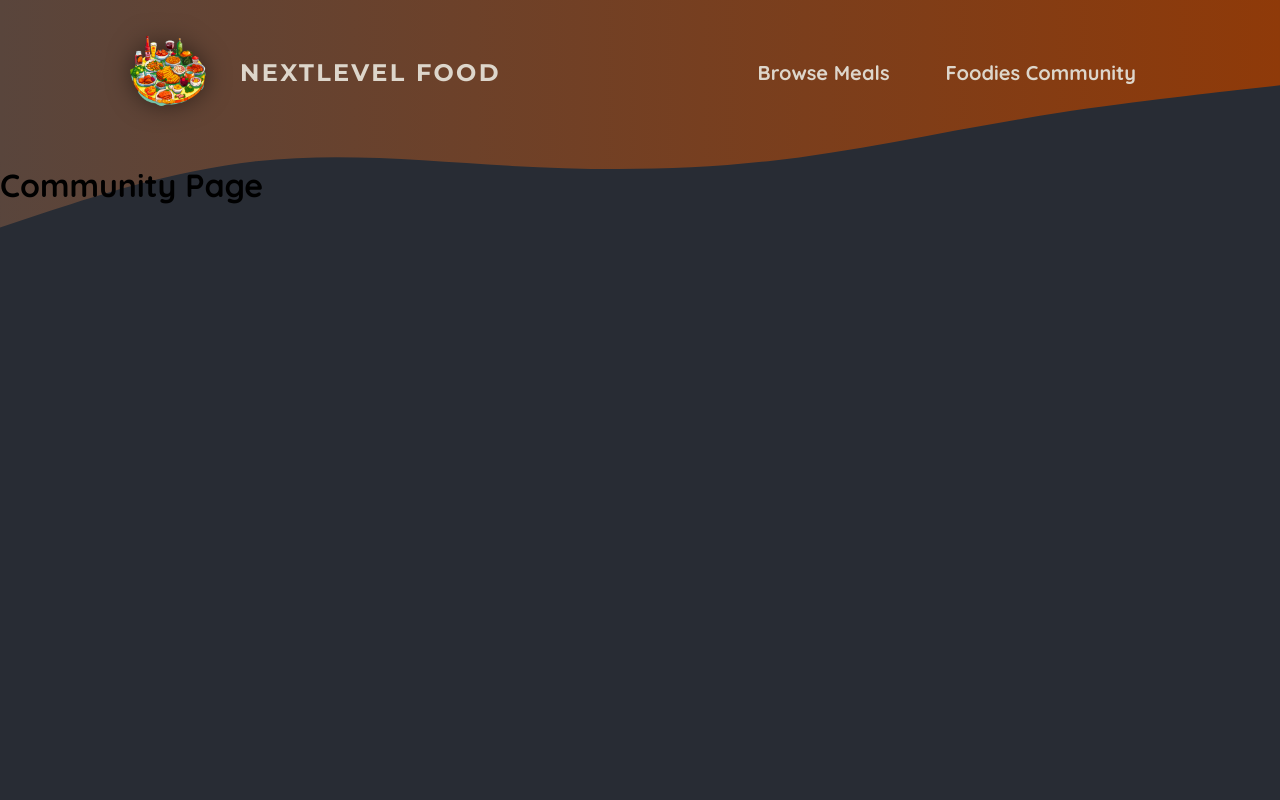
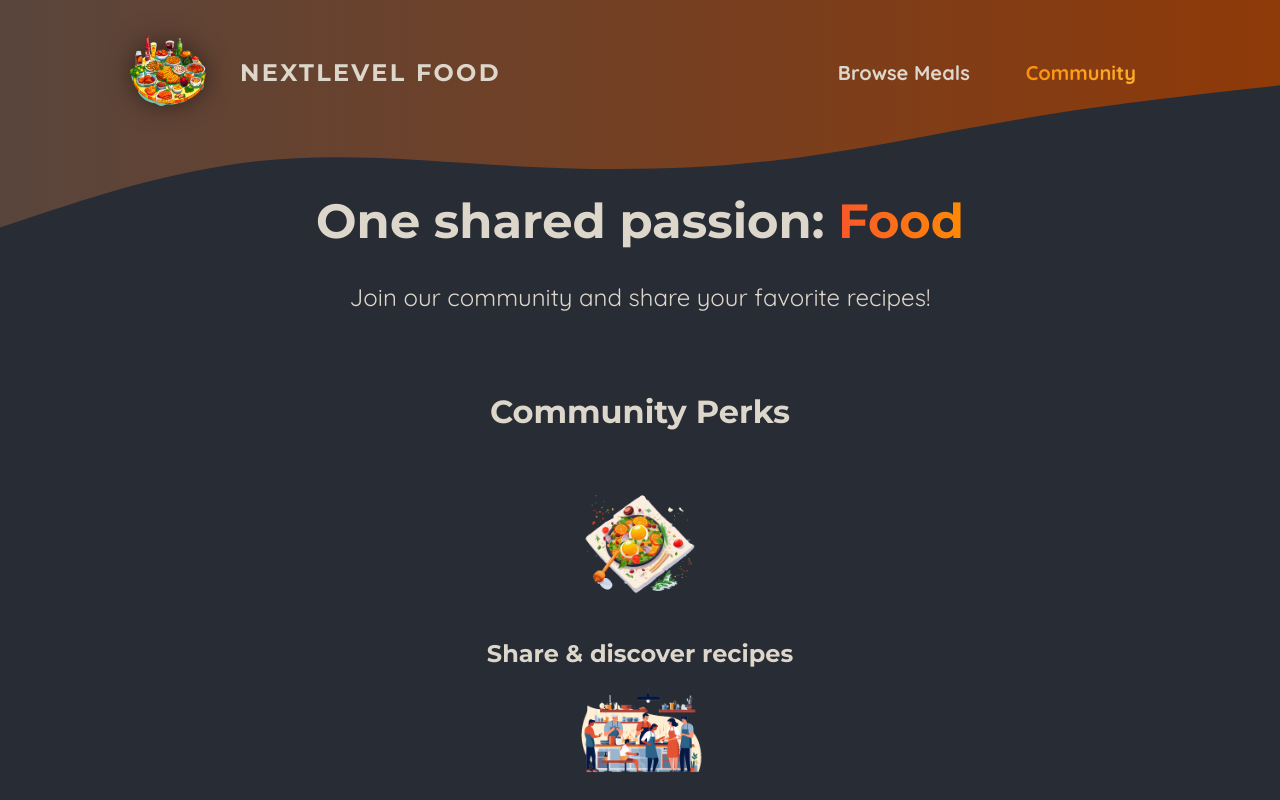
Before and after one commit to marinaaglic/food-app, a Next.js app: page /community in a window 1280 px wide. Shown: the top 800 px of the page. Built offline with nearby package versions, Linux system fonts and the light colour scheme.

Commit message:
separated Link in to another file

```diff
--- /dev/null
+++ b/app/community/page.module.css
@@ -0,0 +1,61 @@
+.header {
+  gap: 3rem;
+  margin: 3rem auto 5rem auto;
+  width: 90%;
+  max-width: 75rem;
+  color: #ddd6cb;
+  font-size: 1.5rem;
+  text-align: center;
+}
+
+.header h1 {
+  font-family: "Montserrat", sans-serif;
+}
+
+.highlight {
+  background: linear-gradient(90deg, #f9572a, #ff8a05);
+  background-clip: text;
+  -webkit-background-clip: text;
+  -webkit-text-fill-color: transparent;
+}
+
+.main {
+  width: 90%;
+  max-width: 40rem;
+  margin: 0 auto;
+  text-align: center;
+}
+
+.main h2 {
+  font-family: "Montserrat", sans-serif;
+  font-size: 2rem;
+  margin-bottom: 3rem;
+  color: #ddd6cb;
+}
+
+.perks {
+  list-style: none;
+  margin: 3rem 0;
+  padding: 0;
+}
+
+.perks li {
+  display: flex;
+  flex-direction: column;
+  align-items: center;
+  gap: 2rem;
+}
+
+.perks img {
+  width: 8rem;
+  height: 8rem;
+  object-fit: contain;
+}
+
+.perks p {
+  font-family: "Montserrat", sans-serif;
+  font-size: 1.5rem;
+  font-weight: bold;
+  margin: 0;
+  color: #ddd6cb;
+}
--- a/app/community/page.tsx
+++ b/app/community/page.tsx
@@ -1,9 +1,40 @@
-interface CommunityProps {}
+import Image from "next/image";
 
-export default function CommunityPage({}: CommunityProps) {
+import mealIcon from "@/assets/icons/meal.png";
+import communityIcon from "@/assets/icons/community.png";
+import eventsIcon from "@/assets/icons/events.png";
+import classes from "./page.module.css";
+
+export default function CommunityPage() {
   return (
-    <div>
-      <h1>Community Page</h1>
-    </div>
+    <>
+      <header className={classes.header}>
+        <h1>
+          One shared passion: <span className={classes.highlight}>Food</span>
+        </h1>
+        <p>Join our community and share your favorite recipes!</p>
+      </header>
+      <main className={classes.main}>
+        <h2>Community Perks</h2>
+
+        <ul className={classes.perks}>
+          <li>
+            <Image src={mealIcon} alt="A delicious meal" />
+            <p>Share & discover recipes</p>
+          </li>
+          <li>
+            <Image src={communityIcon} alt="A crowd of people, cooking" />
+            <p>Find new friends & like-minded people</p>
+          </li>
+          <li>
+            <Image
+              src={eventsIcon}
+              alt="A crowd of people at a cooking event"
+            />
+            <p>Participate in exclusive events</p>
+          </li>
+        </ul>
+      </main>
+    </>
   );
 }
--- a/components/main-header/main-header.module.css
+++ b/components/main-header/main-header.module.css
@@ -21,30 +21,6 @@
   font-size: 1.25rem;
 }
 
-.nav a {
-  text-decoration: none;
-  color: #ddd6cb;
-  font-weight: bold;
-  padding: 0.5rem 1rem;
-  border-radius: 0.5rem;
-}
-
-.nav a:hover,
-.nav a:active {
-  background: linear-gradient(90deg, #ff8a05, #f9b331);
-  background-clip: text;
-  -webkit-background-clip: text;
-  -webkit-text-fill-color: transparent;
-  text-shadow: 0 0 18px rgba(248, 190, 42, 0.8);
-}
-
-.active {
-  background: linear-gradient(90deg, #ff8a05, #f9b331);
-  background-clip: text;
-  -webkit-background-clip: text;
-  -webkit-text-fill-color: transparent;
-}
-
 .logo {
   display: flex;
   align-items: center;
--- a/components/main-header/main-header.tsx
+++ b/components/main-header/main-header.tsx
@@ -3,6 +3,7 @@
 import classes from "./main-header.module.css";
 import Image from "next/image";
 import MainHeaderBackground from "./main-background-header";
+import NavLink from "./nav-link";
 
 export default function MainHeader() {
   return (
@@ -16,10 +17,10 @@
         <nav className={classes.nav}>
           <ul>
             <li>
-              <Link href="/meals">Browse Meals</Link>
+              <NavLink href="/meals">Browse Meals</NavLink>
             </li>
             <li>
-              <Link href="/community">Foodies Community</Link>
+              <NavLink href="/community">Community</NavLink>
             </li>
           </ul>
         </nav>
--- /dev/null
+++ b/components/main-header/nav-link.module.css
@@ -0,0 +1,23 @@
+.link {
+  text-decoration: none;
+  color: #ddd6cb;
+  font-weight: bold;
+  padding: 0.5rem 1rem;
+  border-radius: 0.5rem;
+}
+
+.link:hover,
+.link:active {
+  background: linear-gradient(90deg, #ff8a05, #f9b331);
+  background-clip: text;
+  -webkit-background-clip: text;
+  -webkit-text-fill-color: transparent;
+  text-shadow: 0 0 18px rgba(248, 190, 42, 0.8);
+}
+
+.active {
+  background: linear-gradient(90deg, #ff8a05, #f9b331);
+  background-clip: text;
+  -webkit-background-clip: text;
+  -webkit-text-fill-color: transparent;
+}
--- /dev/null
+++ b/components/main-header/nav-link.tsx
@@ -0,0 +1,26 @@
+"use client";
+import Link from "next/link";
+import { usePathname } from "next/navigation";
+import { ReactNode } from "react";
+import classes from "./nav-link.module.css";
+
+type NavLinkProps = {
+  href: string;
+  children: ReactNode;
+};
+
+export default function NavLink({ href, children }: NavLinkProps) {
+  const path = usePathname();
+  return (
+    <Link
+      href={href}
+      className={
+        path.startsWith(href)
+          ? `${classes.link} ${classes.active}`
+          : classes.link
+      }
+    >
+      {children}
+    </Link>
+  );
+}
```
